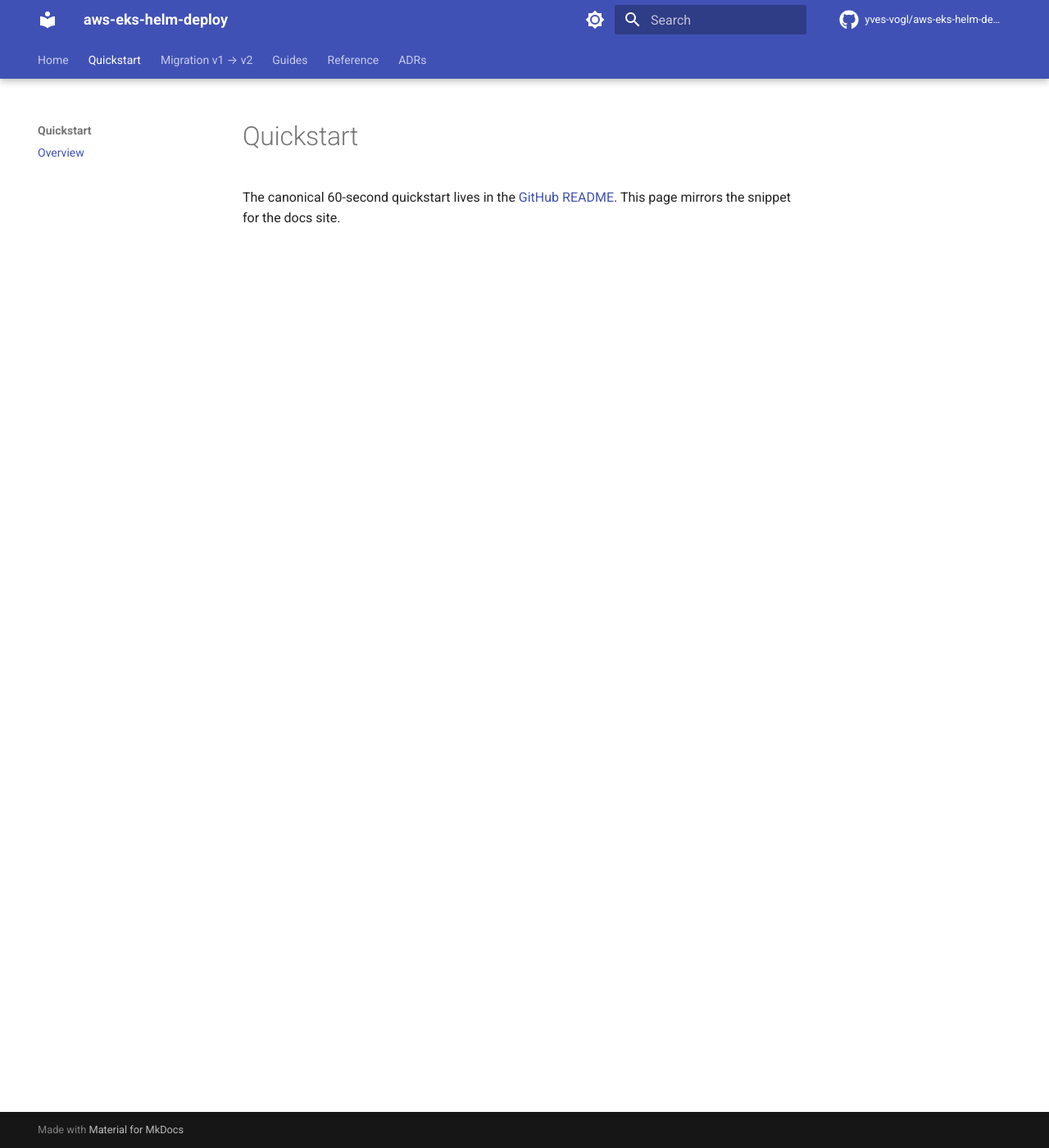
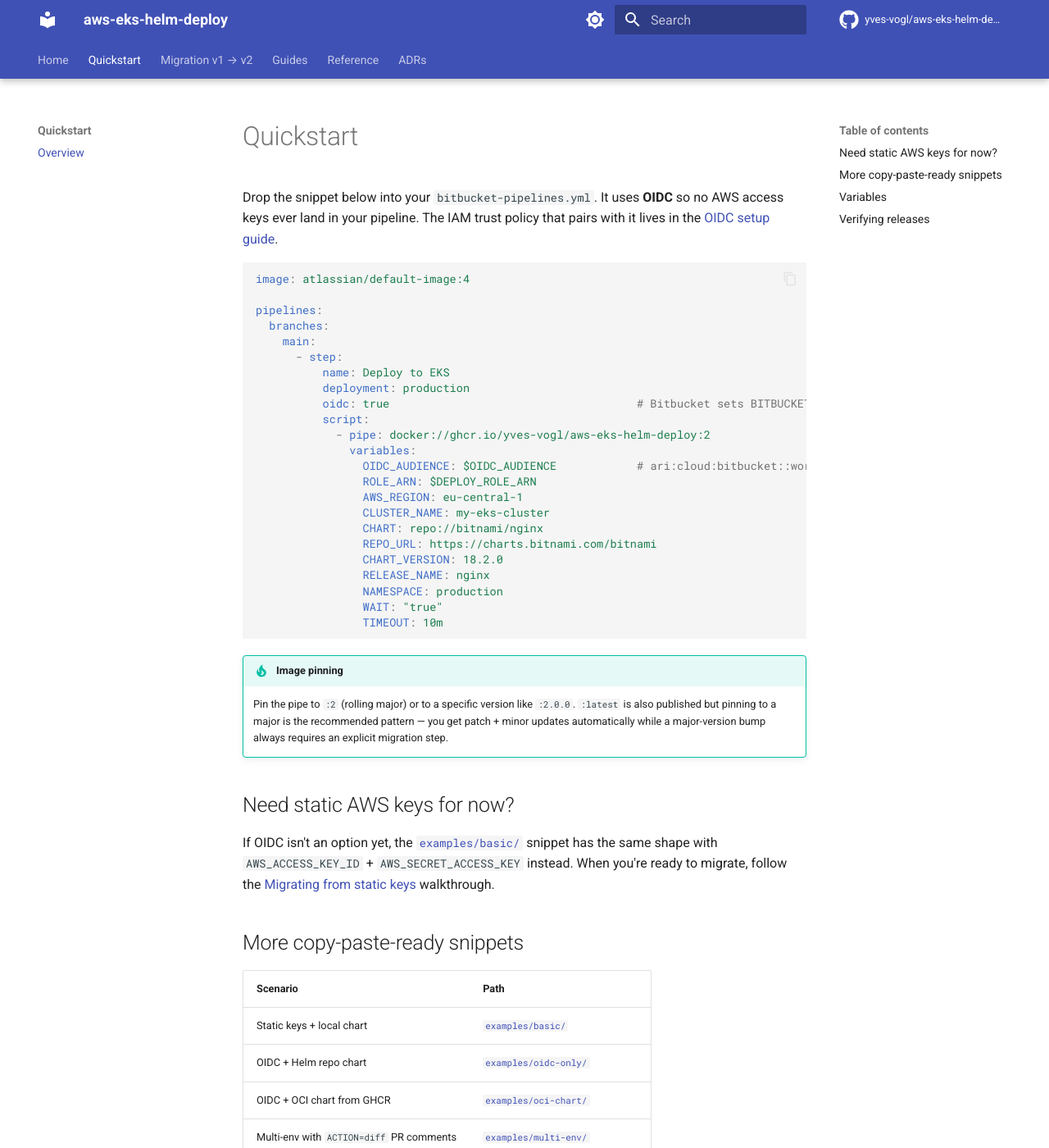
Before and after one commit to yves-vogl/aws-eks-helm-deploy, an MkDocs documentation site: the page built from docs/quickstart/overview.md, in a window 1280 px wide and 1400 px high. Shown: the whole window at 82% size. Built offline with MkDocs 1.6.1 and Material for MkDocs 9.7.7, drawn with Linux system fonts in a browser that asks for light colours; comment, search, counter and statistics services are not loaded; some of the changed text lies outside the part shown.

Commit message:
docs: move quickstart SsoT into docs/quickstart/overview.md (#63)
Docs page is now the canonical quickstart; README points at it. CI green.

````diff
--- a/docs/quickstart/overview.md
+++ b/docs/quickstart/overview.md
@@ -1,5 +1,71 @@
 # Quickstart
 
-The canonical 60-second quickstart lives in the [GitHub README](https://github.com/yves-vogl/aws-eks-helm-deploy#quick-start). This page mirrors the snippet for the docs site.
+Drop the snippet below into your `bitbucket-pipelines.yml`. It uses **OIDC** so
+no AWS access keys ever land in your pipeline. The IAM trust policy that pairs
+with it lives in the [OIDC setup guide](../guides/oidc-setup.md).
 
-<!-- TODO Plan 07-04: expand with copy-pasted snippet from README + cross-links to examples/basic/bitbucket-pipelines.yml. -->
+```yaml
+image: atlassian/default-image:4
+
+pipelines:
+  branches:
+    main:
+      - step:
+          name: Deploy to EKS
+          deployment: production
+          oidc: true                                     # Bitbucket sets BITBUCKET_STEP_OIDC_TOKEN
+          script:
+            - pipe: docker://ghcr.io/yves-vogl/aws-eks-helm-deploy:2
+              variables:
+                OIDC_AUDIENCE: $OIDC_AUDIENCE            # ari:cloud:bitbucket::workspace/<UUID>
+                ROLE_ARN: $DEPLOY_ROLE_ARN
+                AWS_REGION: eu-central-1
+                CLUSTER_NAME: my-eks-cluster
+                CHART: repo://bitnami/nginx
+                REPO_URL: https://charts.bitnami.com/bitnami
+                CHART_VERSION: 18.2.0
+                RELEASE_NAME: nginx
+                NAMESPACE: production
+                WAIT: "true"
+                TIMEOUT: 10m
+```
+
+!!! tip "Image pinning"
+    Pin the pipe to `:2` (rolling major) or to a specific version like
+    `:2.0.0`. `:latest` is also published but pinning to a major is the
+    recommended pattern — you get patch + minor updates automatically while
+    a major-version bump always requires an explicit migration step.
+
+## Need static AWS keys for now?
+
+If OIDC isn't an option yet, the [`examples/basic/`](https://github.com/yves-vogl/aws-eks-helm-deploy/tree/main/examples/basic)
+snippet has the same shape with `AWS_ACCESS_KEY_ID` + `AWS_SECRET_ACCESS_KEY`
+instead. When you're ready to migrate, follow the
+[Migrating from static keys](../guides/oidc-setup.md#migrating-from-static-keys)
+walkthrough.
+
+## More copy-paste-ready snippets
+
+| Scenario | Path |
+| --- | --- |
+| Static keys + local chart | [`examples/basic/`](https://github.com/yves-vogl/aws-eks-helm-deploy/tree/main/examples/basic) |
+| OIDC + Helm repo chart | [`examples/oidc-only/`](https://github.com/yves-vogl/aws-eks-helm-deploy/tree/main/examples/oidc-only) |
+| OIDC + OCI chart from GHCR | [`examples/oci-chart/`](https://github.com/yves-vogl/aws-eks-helm-deploy/tree/main/examples/oci-chart) |
+| Multi-env with `ACTION=diff` PR comments | [`examples/multi-env/`](https://github.com/yves-vogl/aws-eks-helm-deploy/tree/main/examples/multi-env) |
+| v1 → v2 line-by-line migration diff | [`examples/migration-v1-to-v2/`](https://github.com/yves-vogl/aws-eks-helm-deploy/tree/main/examples/migration-v1-to-v2) |
+
+All five `bitbucket-pipelines.yml` files in `examples/` are schema-validated
+in CI via `check-jsonschema --builtin-schema vendor.bitbucket-pipelines`.
+
+## Variables
+
+The full, autogenerated reference is at
+[reference/variables](../reference/variables.md). For an at-a-glance summary
+of the most common variables — auth, cluster + chart, action + behaviour —
+see the [README](https://github.com/yves-vogl/aws-eks-helm-deploy#variables).
+
+## Verifying releases
+
+Every release is signed (Cosign keyless) and ships SPDX + CycloneDX SBOMs.
+The exact `cosign verify` and `cosign verify-attestation` commands live in
+the [README "Verifying releases" section](https://github.com/yves-vogl/aws-eks-helm-deploy#verifying-releases).
````
Also changed, not shown: README.md (+4 -38 lines).
